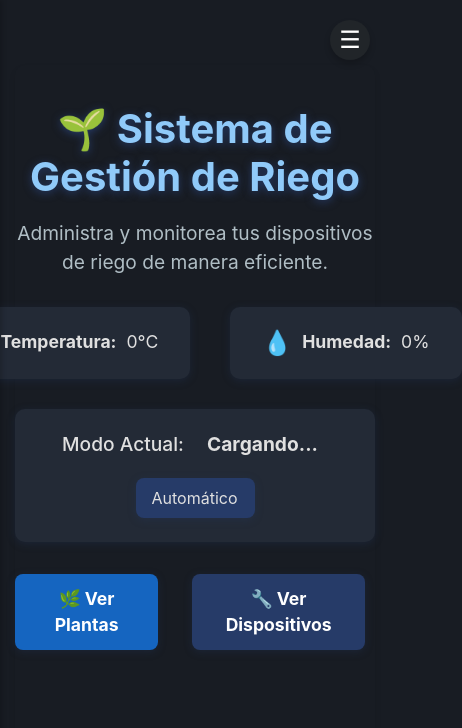
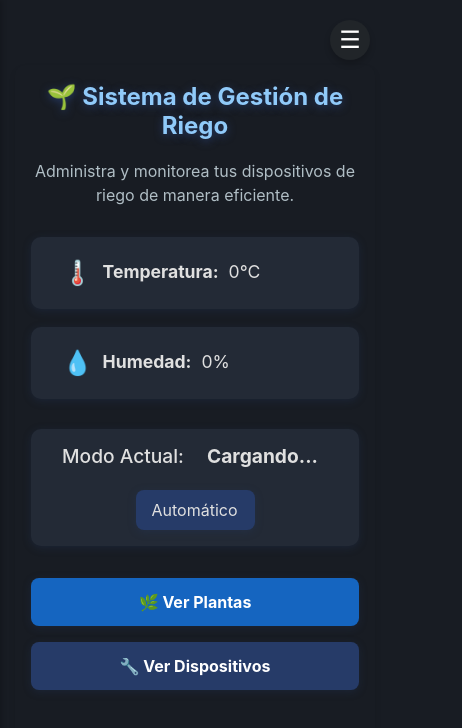
Before and after one commit to sgavela12/frontend-riego, a React (Create React App) app: page / in a window 390 px wide. Shown: the top 728 px of the page, 462 px wide, since content can reach past the window. Built offline with nearby package versions, Linux system fonts and the light colour scheme; no server answers.

Commit message:
Mejorar el diseño responsivo de la página principal, ajustando estilos y añadiendo propiedades para evitar desbordes horizontales en dispositivos móviles.

```diff
--- a/src/css/Home.css
+++ b/src/css/Home.css
@@ -12,6 +12,10 @@ body {
   box-shadow: 0 4px 6px rgba(0, 0, 0, 0.1);
   max-width: 800px;
   margin: 50px auto;
+  box-sizing: border-box;
+  width: 100%;
+  max-width: 100vw;
+  overflow-x: hidden;
 }
 
 .home-title {
@@ -35,6 +39,7 @@ body {
   justify-content: center;
   gap: 40px;
   margin-bottom: 30px;
+  flex-wrap: wrap;
 }
 
 .indicador {
@@ -171,6 +176,11 @@ body {
   justify-content: center;
   gap: 24px;
   margin-top: 32px;
+  max-width: 600px;
+  margin-left: auto;
+  margin-right: auto;
+  width: 100%;
+  box-sizing: border-box;
 }
 
 .btn {
@@ -184,6 +194,8 @@ body {
   box-shadow: 0 2px 8px #263b6844;
   text-decoration: none;
   display: inline-block;
+  width: 100%;
+  padding: 12px 0;
 }
 
 .btn-primary {
@@ -201,3 +213,42 @@ body {
 .btn-secondary:hover {
   background: #1a233a;
 }
+
+/* Evita desbordes horizontales en todos los elementos */
+* {
+  box-sizing: border-box;
+}
+
+@media (max-width: 600px) {
+  .home-container {
+    padding: 18px 4vw 18px 4vw;
+  }
+  .home-title {
+    font-size: 1.5rem;
+  }
+  .home-description {
+    font-size: 1rem;
+  }
+  .indicadores-ambiente {
+    flex-direction: column;
+    gap: 18px;
+    align-items: stretch;
+  }
+  .modo-container {
+    padding: 16px 8px;
+    font-size: 1rem;
+  }
+  .home-main-card {
+    padding: 18px 8px;
+  }
+  .home-buttons {
+    flex-direction: column;
+    gap: 16px;
+    align-items: stretch;
+  }
+  .btn {
+    width: 100%;
+    font-size: 1rem;
+    padding: 12px 0;
+  }
+}
```
